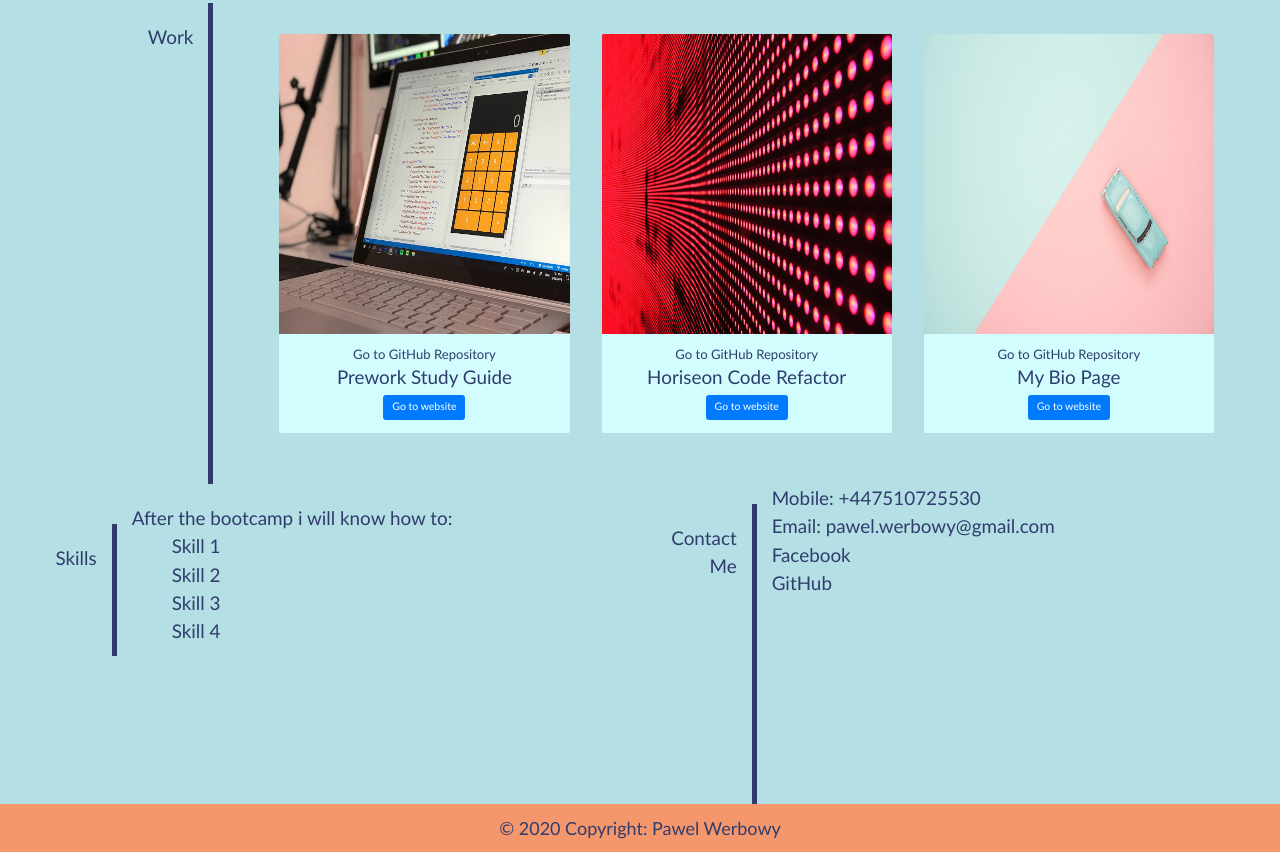
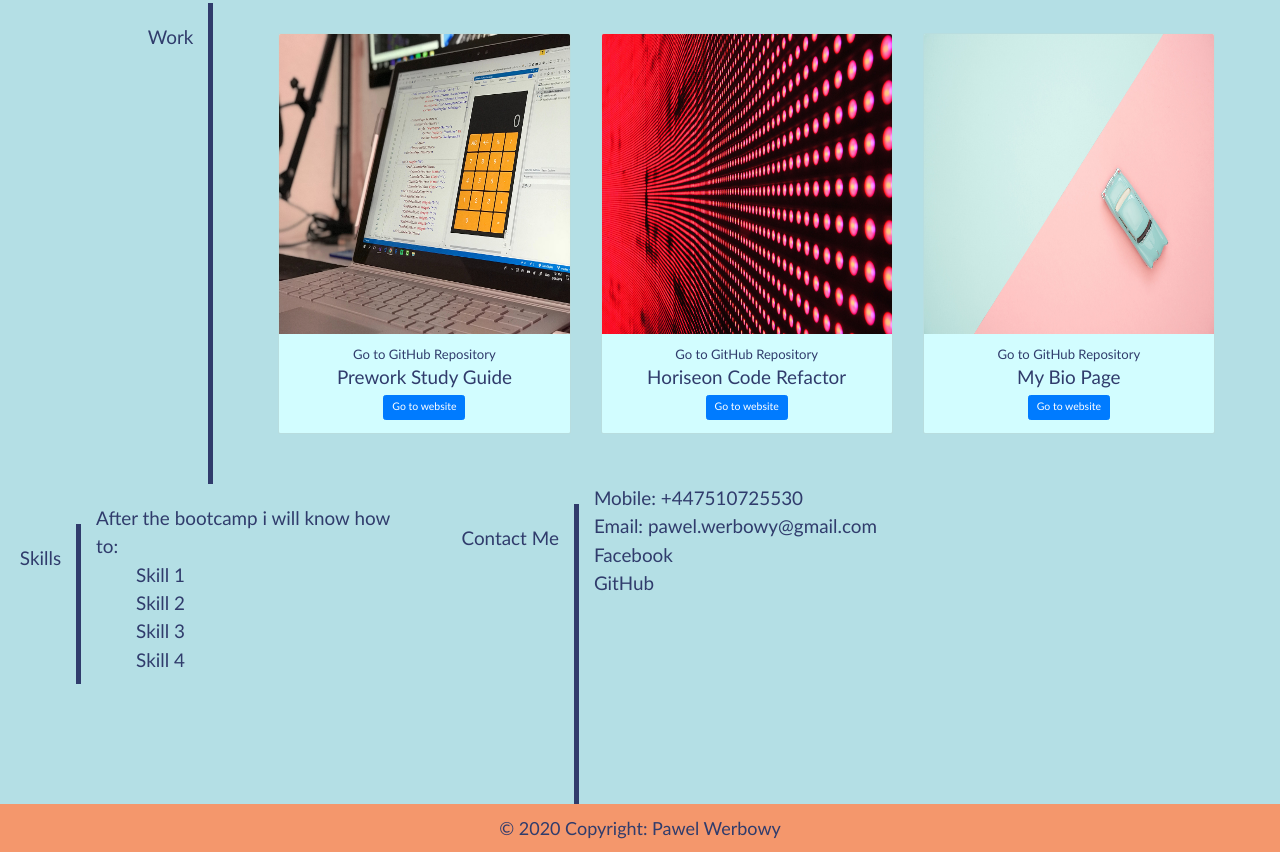
Before and after one commit to Pav85/bootstrap-portfolio, a plain HTML site: page index.html in a window 1280 px wide. Shown: the part 722-1574 px from the top of the page. Drawn offline with nearby package versions, Linux system fonts and the light colour scheme.

Commit message:
added some calsses to html and selectors to css files

```diff
--- a/css/style.css
+++ b/css/style.css
@@ -202,6 +202,10 @@ h1,
 
 /* skills */
 
+.skillsBox {
+
+}
+
 .cusSkills {
   margin-top: 20px;
 }
@@ -221,6 +225,10 @@ h1,
 }
 
 /* contact me */
+
+.contactBox {
+
+}
 
 .custContactMe {
 
--- a/index.html
+++ b/index.html
@@ -138,7 +138,7 @@
 
         <div class="container-fluid">
           <div class="row">
-            <div class="col-sm-6">
+            <div class="col-sm-4 skillsBox">
 
         <!-- skills section part of the row -->
         <div class="container-fluid cusSkills">
@@ -157,7 +157,7 @@
         </div>
       </div>
 
-      <div class="col-sm-6">
+      <div class="col-sm-8 contactBox">
 
       <!-- contact part of the row -->
 
```
